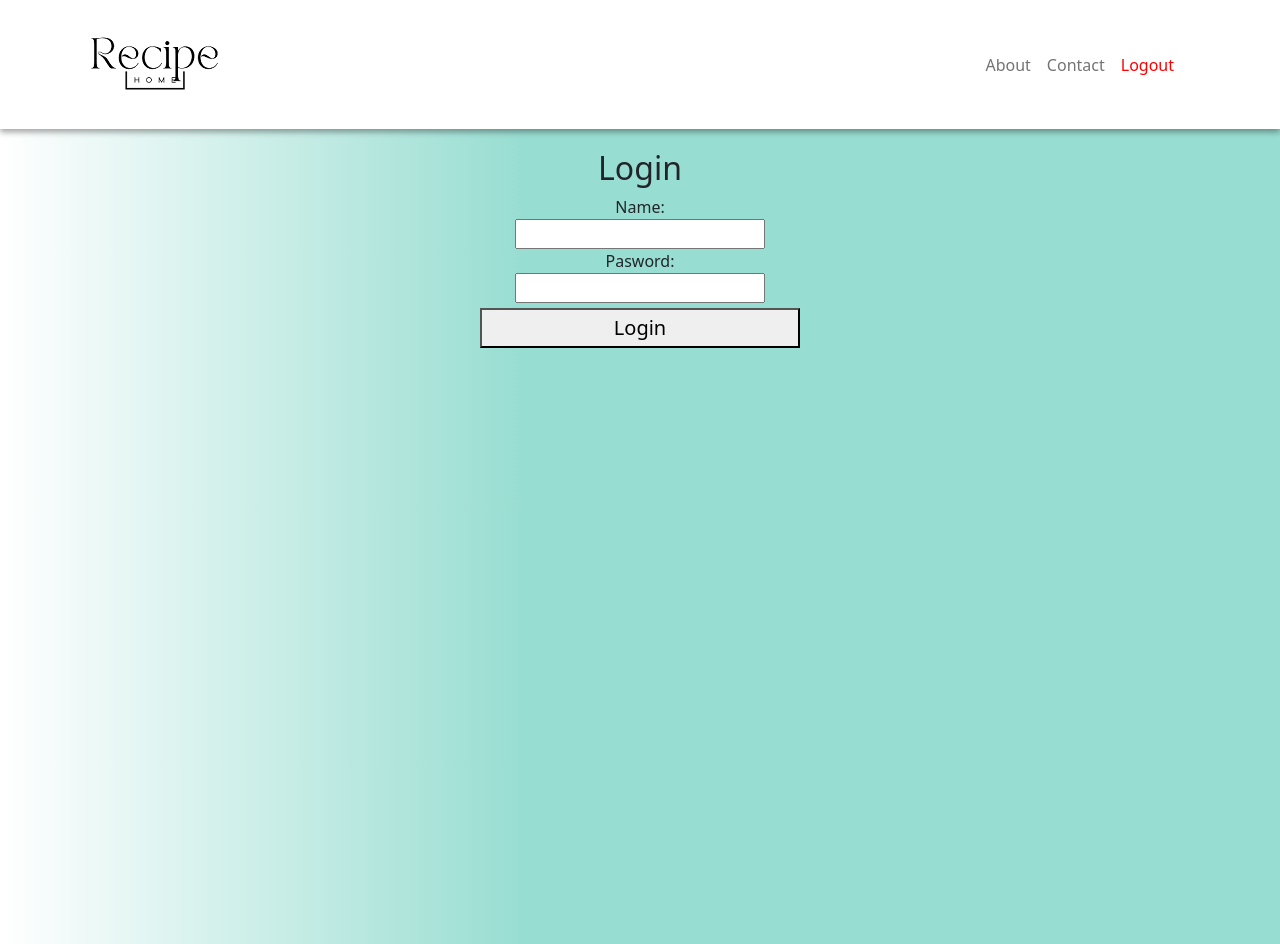
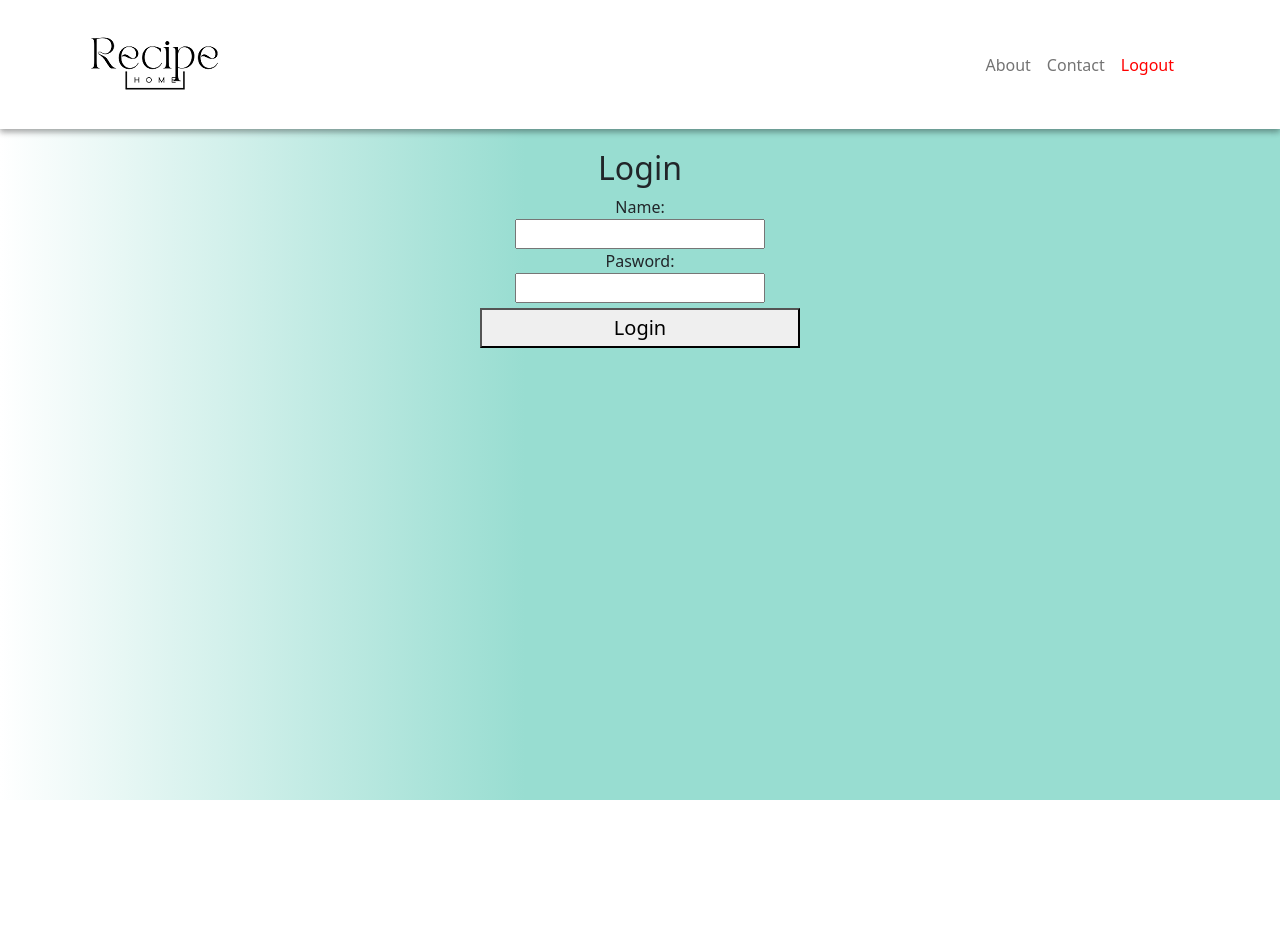
Before and after one commit to miracerdin/recipe-app, a React (Create React App) app: page / in a window 1280 px wide. After the commit the page ends 800 px from the top, so only its background shows below. Built offline with nearby package versions, Linux system fonts and the light colour scheme.

Commit message:
just about remain

```diff
--- a/src/index.css
+++ b/src/index.css
@@ -1,4 +1,5 @@
-#root {
+#root,
+html {
   background: rgb(255, 255, 255);
   background: linear-gradient(
     90deg,
--- a/src/pages/login/style.css
+++ b/src/pages/login/style.css
@@ -17,9 +17,8 @@ label {
   margin: 0 auto;
   width: 75px;
 }
-form {
+.form-out form {
   text-align: center;
-  height: 100vh;
 }
 .form-inner {
   display: flex;
```
